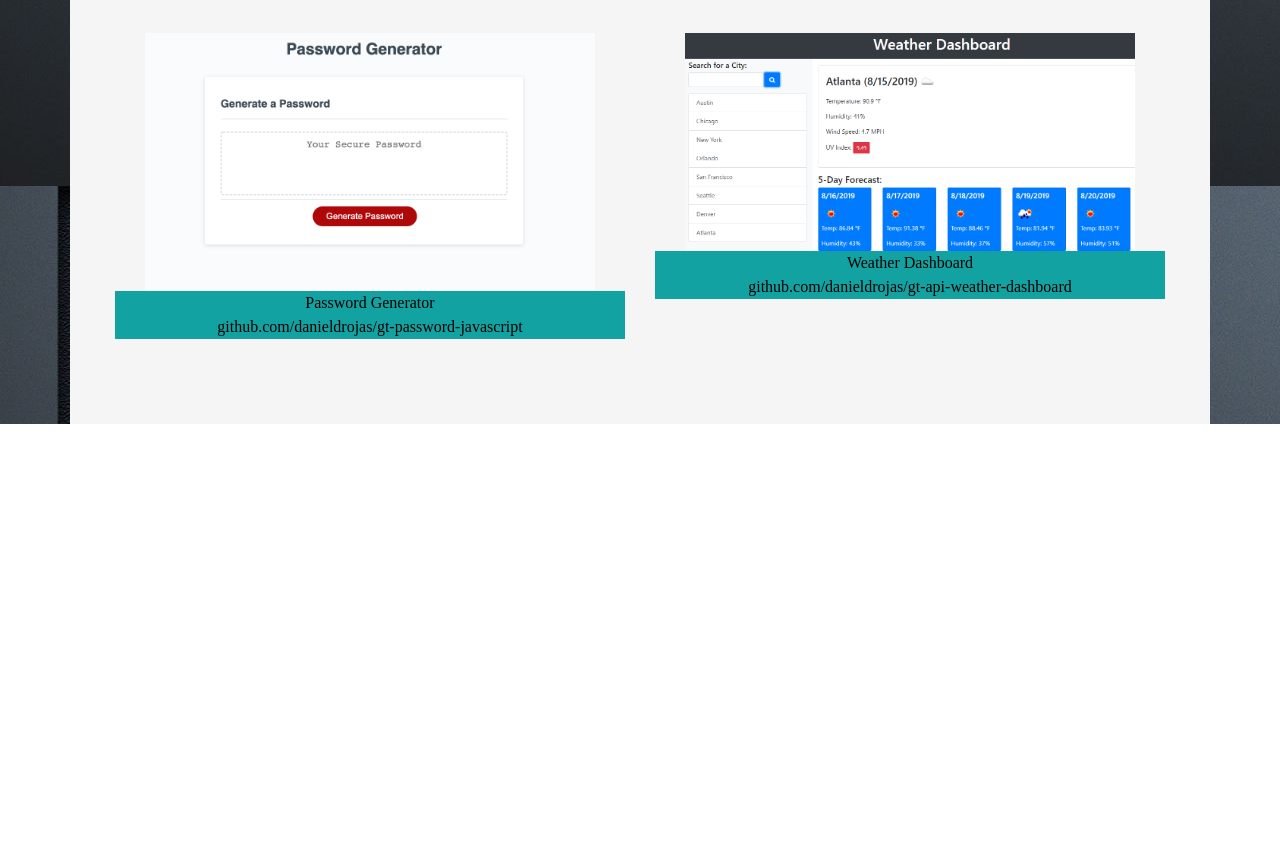
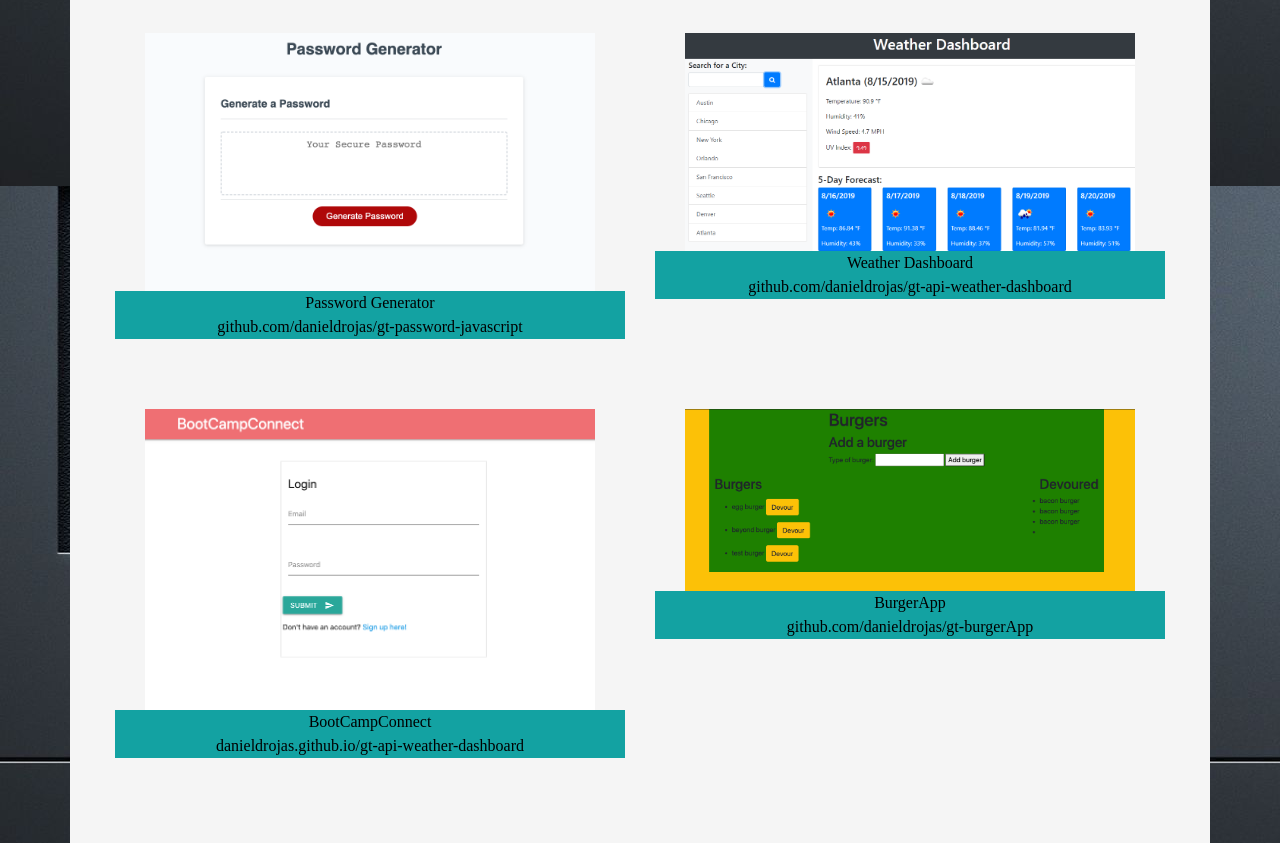
Before and after one commit to danieldrojas/gt-responsive-portfolio, a plain HTML site: page portfolio.html in a window 1280 px wide. Shown: the part 614-1457 px from the top of the page. Before the commit the page ends 1038 px from the top, so only its background shows below. Drawn offline with nearby package versions, Linux system fonts and the light colour scheme.

Commit message:
update bio, and added two new projects

```diff
--- a/portfolio.html
+++ b/portfolio.html
@@ -50,7 +50,7 @@
                     <a class="nav-link" href="portfolio.html">Portfolio</a>
                 </li>
                 <li class="nav-item active">
-                    <a class="nav-link" href="contact.html">contact<span
+                    <a class="nav-link" href="contact.html">Contact<span
                             class="sr-only">(current)</span></a>
                 </li>
 
@@ -112,16 +112,42 @@
                         target="_blank">Password Generator</a>
                     <div><a href="https://github.com/danieldrojas/gt-password-javascript"
                             target="_blank">github.com/danieldrojas/gt-password-javascript</a>
-                    </div></div>
+                    </div>
+                </div>
             </div>
 
             <div class="col-sm-6">
                 <img class="image-main" src="./assets/images/weather.png" />
                 <div id="text-image-main"><a
                         href="https://danieldrojas.github.io/gt-api-weather-dashboard/"
-                        target="_blank">Weather Dashboard</a><div><a href="https://github.com/danieldrojas/gt-api-weather-dashboard"
-                                target="_blank">github.com/danieldrojas/gt-api-weather-dashboard</a></a>
-                        </div></div>
+                        target="_blank">Weather Dashboard</a>
+                    <div><a href="https://github.com/danieldrojas/gt-api-weather-dashboard"
+                            target="_blank">github.com/danieldrojas/gt-api-weather-dashboard</a>
+                        </a>
+                    </div>
+                </div>
+            </div>
+            <div class="col-sm-6">
+                <img class="image-main" src="./assets/images/bootCampConnect.png"/>
+                <div id="text-image-main"><a
+                        href="https://git-bootcamp-connect.herokuapp.com/"
+                        target="_blank">BootCampConnect</a>
+                    <div><a href="https://github.com/danieldrojas/gt-bootcamp-connect"
+                            target="_blank">danieldrojas.github.io/gt-api-weather-dashboard</a>
+                        </a>
+                    </div>
+                </div>
+            </div>
+            <div class="col-sm-6">
+                <img class="image-main" src="./assets/images/burgerApp.png"/>
+                <div id="text-image-main">
+                    <a href="https://gt-burger-app-hb-handlebars.herokuapp.com/"
+                        target="_blank">BurgerApp</a>
+                    <div><a href="https://github.com/danieldrojas/gt-burgerApp"
+                            target="_blank">github.com/danieldrojas/gt-burgerApp</a>
+                        </a>
+                    </div>
+                </div>
             </div>
 
 
```
Also changed, not shown: assets/images/about-n.png, assets/images/bootCampConnect.png (added), assets/images/burgerApp.png (added), assets/images/contact.png (deleted), 2 other files.
